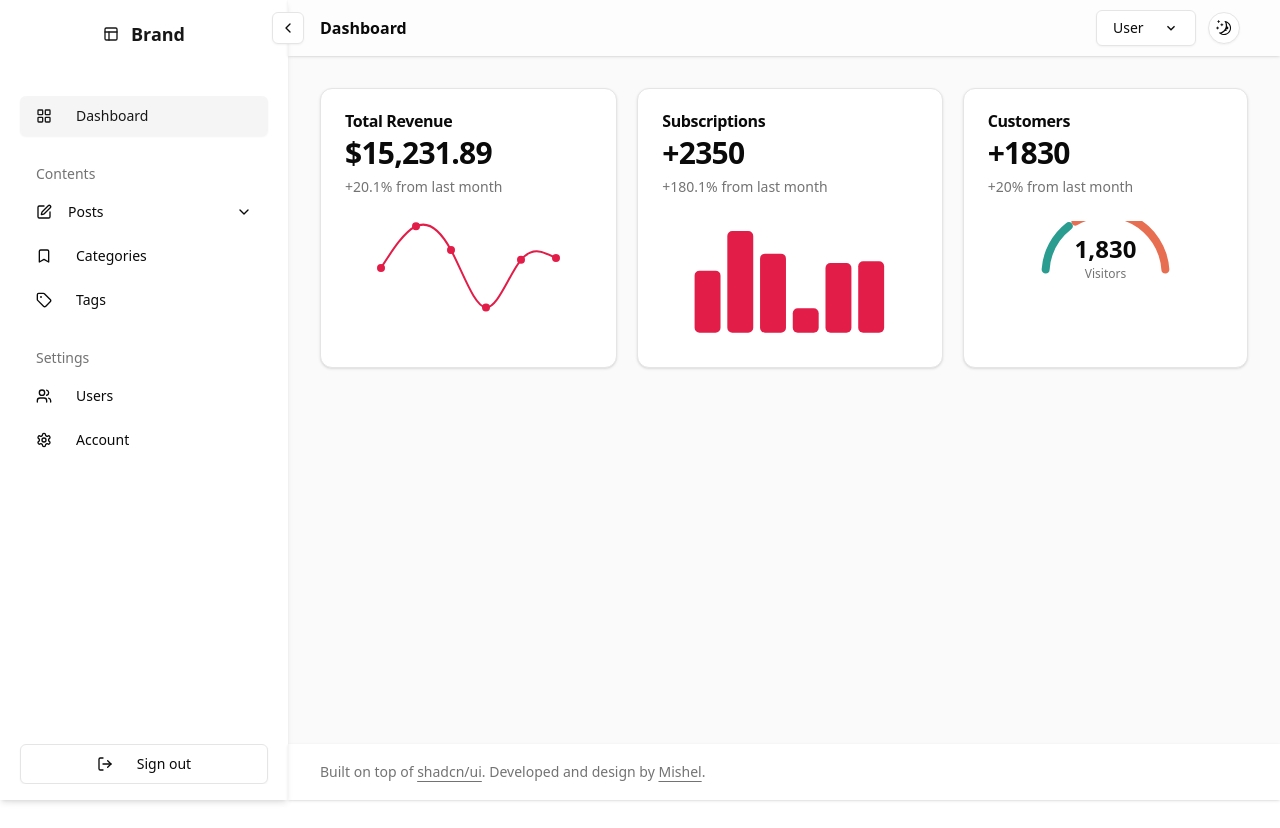
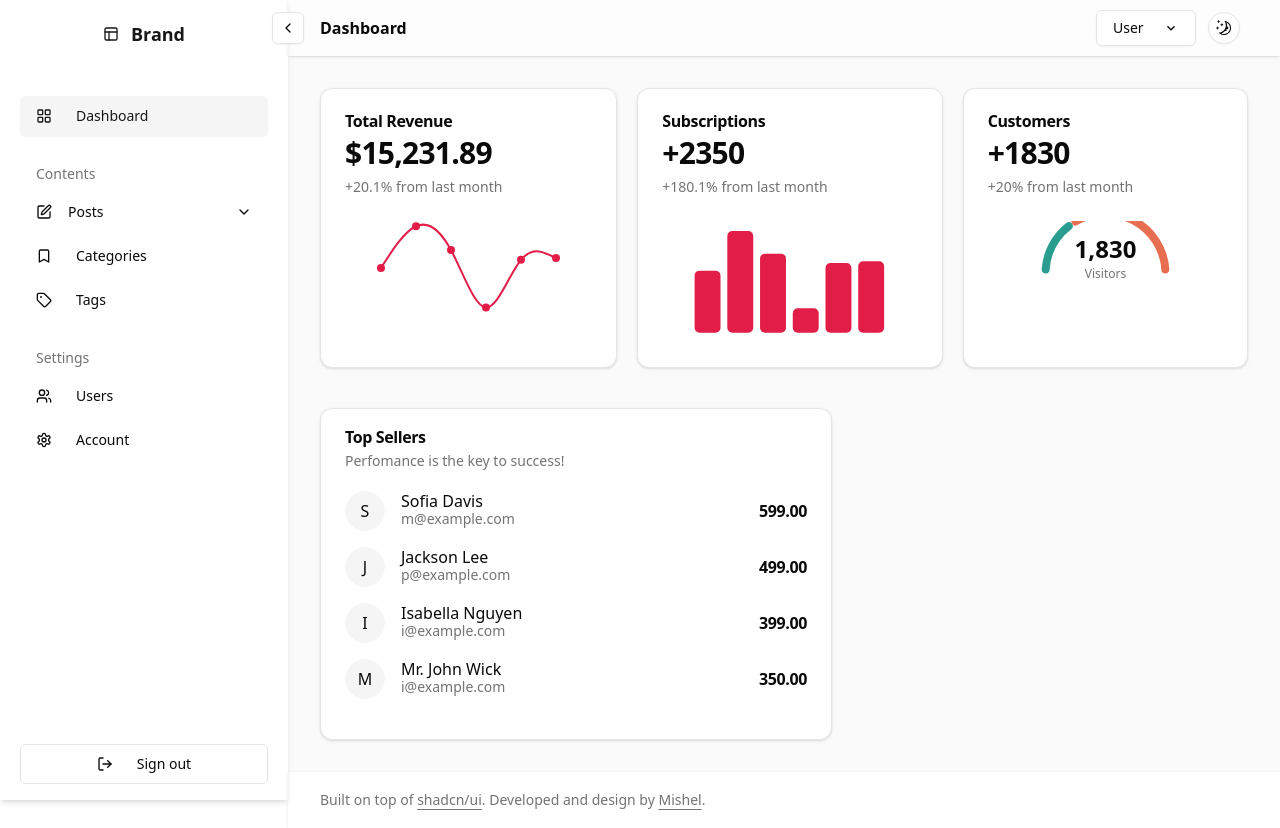
Before and after one commit to KE9SH1N/next-with-shadcn, a Next.js app: page /dashboard in a window 1280 px wide. Before the commit the page ends 800 px from the top, so only its background shows below. Built offline with nearby package versions, Linux system fonts and the light colour scheme.

Commit message:
added top perfomer

```diff
--- a/package.json
+++ b/package.json
@@ -10,6 +10,7 @@
   },
   "dependencies": {
     "@radix-ui/react-accordion": "^1.2.10",
+    "@radix-ui/react-avatar": "^1.1.9",
     "@radix-ui/react-collapsible": "^1.1.10",
     "@radix-ui/react-dialog": "^1.1.13",
     "@radix-ui/react-dropdown-menu": "^2.1.14",
--- a/src/app/(routes)/dashboard/page.tsx
+++ b/src/app/(routes)/dashboard/page.tsx
@@ -2,6 +2,7 @@ import GBarChart from "@/app/component/common/GBarChart";
 import GCard from "@/app/component/common/GCard";
 import GDotLineChart from "@/app/component/common/GDotLineChart";
 import GRadialChart from "@/app/component/common/GRadialChart";
+import { Test } from "@/app/component/common/Test";
 import ContentLayout from "@/components/custom-ui/helper-ui/ContentLayout";
 
 const page = () => {
@@ -36,6 +37,7 @@ const page = () => {
 						/>
 					</div>
 				</div>
+				<Test />
 			</ContentLayout>
 		</div>
 	);
--- a/src/app/component/common/Test.tsx
+++ b/src/app/component/common/Test.tsx
@@ -1,94 +1,66 @@
 "use client";
-
-import { TrendingUp } from "lucide-react";
-import { CartesianGrid, Line, LineChart, XAxis } from "recharts";
-
+import { Avatar, AvatarFallback, AvatarImage } from "@/components/ui/avatar";
 import {
 	Card,
 	CardContent,
 	CardDescription,
-	CardFooter,
 	CardHeader,
 	CardTitle,
 } from "@/components/ui/card";
-import {
-	ChartConfig,
-	ChartContainer,
-	ChartTooltip,
-	ChartTooltipContent,
-} from "@/components/ui/chart";
-const chartData = [
-	{ month: "January", desktop: 186, mobile: 80 },
-	{ month: "February", desktop: 305, mobile: 200 },
-	{ month: "March", desktop: 237, mobile: 120 },
-	{ month: "April", desktop: 73, mobile: 190 },
-	{ month: "May", desktop: 209, mobile: 130 },
-	{ month: "June", desktop: 214, mobile: 140 },
+
+const members = [
+	{
+		name: "Sofia Davis",
+		email: "m@example.com",
+		role: "Owner",
+		amount: "599",
+	},
+	{
+		name: "Jackson Lee",
+		email: "p@example.com",
+		role: "Member",
+		amount: "499",
+	},
+	{
+		name: "Isabella Nguyen",
+		email: "i@example.com",
+		role: "Member",
+		amount: "399",
+	},
+	{
+		name: "Mr. John Wick",
+		email: "i@example.com",
+		role: "Member",
+		amount: "350",
+	},
 ];
-
-const chartConfig = {
-	desktop: {
-		label: "Desktop",
-		color: "hsl(var(--chart-1))",
-	},
-	mobile: {
-		label: "Mobile",
-		color: "hsl(var(--chart-2))",
-	},
-} satisfies ChartConfig;
 
 export function Test() {
 	return (
-		<Card>
-			<CardHeader>
-				<CardTitle>Line Chart - Dots</CardTitle>
-				<CardDescription>January - June 2024</CardDescription>
+		<Card className="py-5 max-w-lg flex-grow mt-10">
+			<CardHeader className="py-0">
+				<CardTitle>Top Sellers</CardTitle>
+				<CardDescription className="text-muted-foreground text-sm">
+					Perfomance is the key to success!
+				</CardDescription>
 			</CardHeader>
-			<CardContent>
-				<ChartContainer config={chartConfig}>
-					<LineChart
-						accessibilityLayer
-						data={chartData}
-						margin={{
-							left: 12,
-							right: 12,
-						}}
-					>
-						<CartesianGrid vertical={false} />
-						<XAxis
-							dataKey="month"
-							tickLine={false}
-							axisLine={false}
-							tickMargin={8}
-							tickFormatter={(value) => value.slice(0, 3)}
-						/>
-						<ChartTooltip
-							cursor={false}
-							content={<ChartTooltipContent hideLabel />}
-						/>
-						<Line
-							dataKey="desktop"
-							type="natural"
-							stroke="var(--color-desktop)"
-							strokeWidth={2}
-							dot={{
-								fill: "var(--color-desktop)",
-							}}
-							activeDot={{
-								r: 6,
-							}}
-						/>
-					</LineChart>
-				</ChartContainer>
+			<CardContent className="space-y-4 my-5">
+				{members.map((member) => (
+					<div key={member.email} className="flex items-center justify-between">
+						<div className="flex items-center space-x-4">
+							<Avatar>
+								<AvatarImage src="" alt={member.name} />
+								<AvatarFallback>{member.name.charAt(0)}</AvatarFallback>
+							</Avatar>
+							<div>
+								<p className="font-medium leading-none">{member.name}</p>
+								<p className="text-sm text-muted-foreground">{member.email}</p>
+							</div>
+						</div>
+						<CardTitle>{member?.amount}.00</CardTitle>
+					</div>
+				))}
 			</CardContent>
-			<CardFooter className="flex-col items-start gap-2 text-sm">
-				<div className="flex gap-2 font-medium leading-none">
-					Trending up by 5.2% this month <TrendingUp className="h-4 w-4" />
-				</div>
-				<div className="leading-none text-muted-foreground">
-					Showing total visitors for the last 6 months
-				</div>
-			</CardFooter>
 		</Card>
 	);
 }
--- /dev/null
+++ b/src/components/ui/avatar.tsx
@@ -0,0 +1,50 @@
+"use client"
+
+import * as React from "react"
+import * as AvatarPrimitive from "@radix-ui/react-avatar"
+
+import { cn } from "@/lib/utils"
+
+const Avatar = React.forwardRef<
+  React.ElementRef<typeof AvatarPrimitive.Root>,
+  React.ComponentPropsWithoutRef<typeof AvatarPrimitive.Root>
+>(({ className, ...props }, ref) => (
+  <AvatarPrimitive.Root
+    ref={ref}
+    className={cn(
+      "relative flex h-10 w-10 shrink-0 overflow-hidden rounded-full",
+      className
+    )}
+    {...props}
+  />
+))
+Avatar.displayName = AvatarPrimitive.Root.displayName
+
+const AvatarImage = React.forwardRef<
+  React.ElementRef<typeof AvatarPrimitive.Image>,
+  React.ComponentPropsWithoutRef<typeof AvatarPrimitive.Image>
+>(({ className, ...props }, ref) => (
+  <AvatarPrimitive.Image
+    ref={ref}
+    className={cn("aspect-square h-full w-full", className)}
+    {...props}
+  />
+))
+AvatarImage.displayName = AvatarPrimitive.Image.displayName
+
+const AvatarFallback = React.forwardRef<
+  React.ElementRef<typeof AvatarPrimitive.Fallback>,
+  React.ComponentPropsWithoutRef<typeof AvatarPrimitive.Fallback>
+>(({ className, ...props }, ref) => (
+  <AvatarPrimitive.Fallback
+    ref={ref}
+    className={cn(
+      "flex h-full w-full items-center justify-center rounded-full bg-muted",
+      className
+    )}
+    {...props}
+  />
+))
+AvatarFallback.displayName = AvatarPrimitive.Fallback.displayName
+
+export { Avatar, AvatarImage, AvatarFallback }
```
Also changed, not shown: 1 other file (tests, documents, lock files or other folders).
